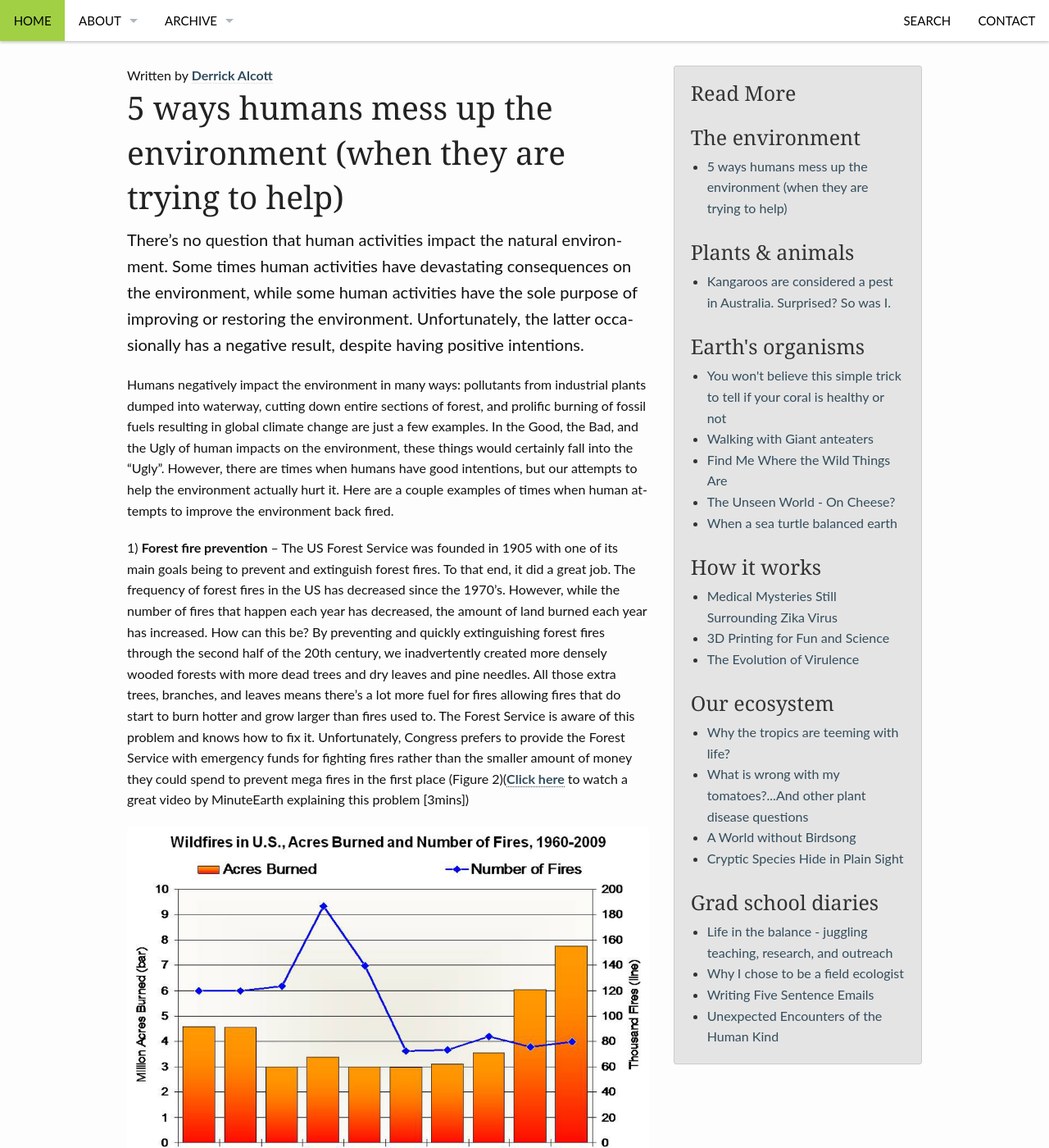
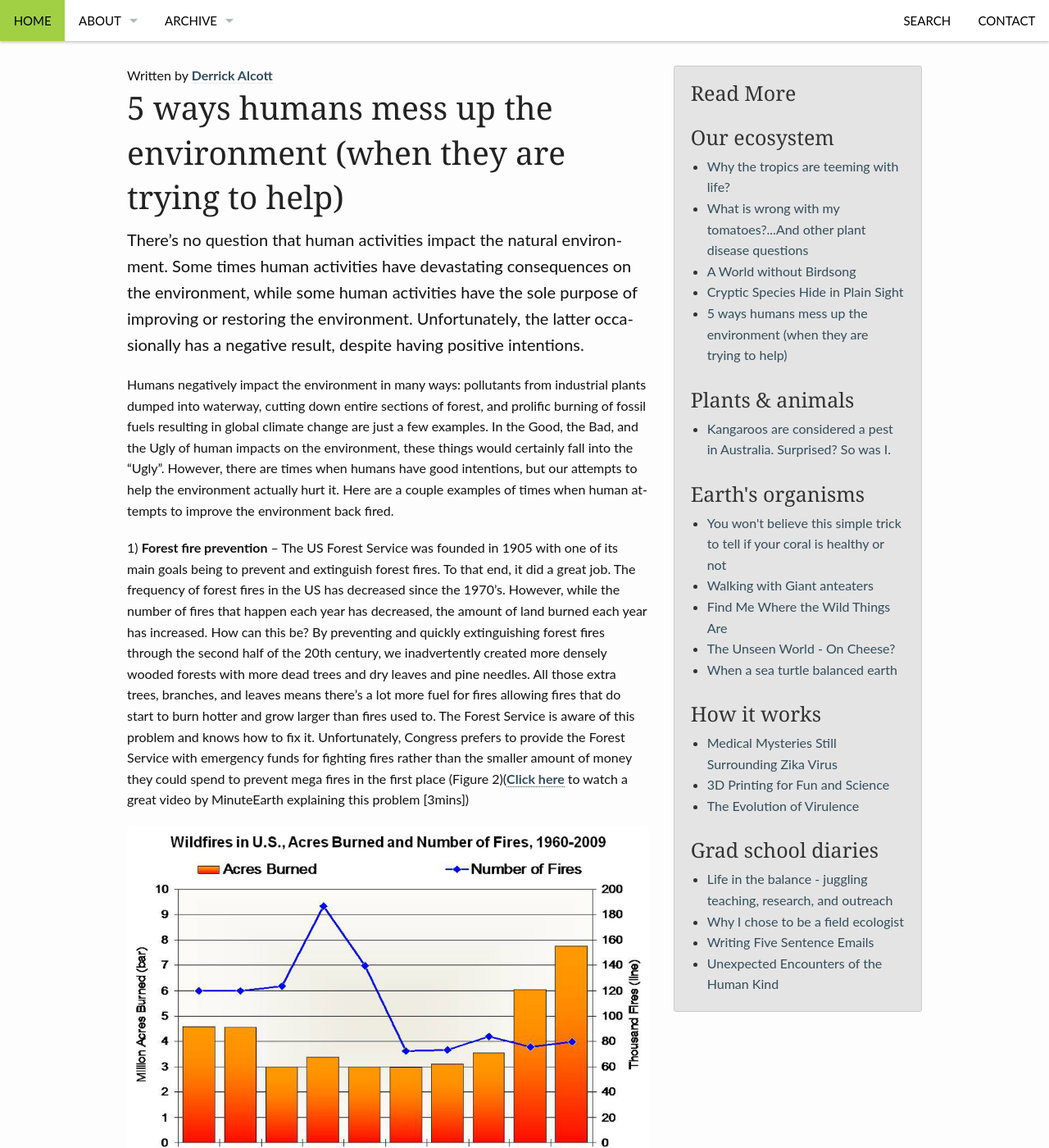
Before and after one commit to tguttata/thatslifesci-1, a Jekyll site: the page built from _posts/2015-10-13-5-ways-environment-DA.md, in a window 1280 px wide and 1400 px high. Shown: the whole window at 82% size. Built offline with Jekyll 4.4.1, drawn with Linux system fonts in a browser that asks for light colours; comment, search, counter and statistics services are not loaded; some of the changed text lies outside the part shown.

Commit message:
Update 2015-10-13-5-ways-environment-DA.md

```diff
--- a/_posts/2015-10-13-5-ways-environment-DA.md
+++ b/_posts/2015-10-13-5-ways-environment-DA.md
@@ -7,7 +7,7 @@ subheadline:
 title: "5 ways humans mess up the environment  (when they are trying to help)"
 teaser: "There’s no question that human activities impact the natural environment. Some times human activities have devastating consequences on the environment, while some human activities have the sole purpose of improving or restoring the environment. Unfortunately, the latter occasionally has a negative result, despite having positive intentions."
 categories:
-  - The Environment
+  - Our Ecosystem
 tags:
   -
 author: dalcott
```
